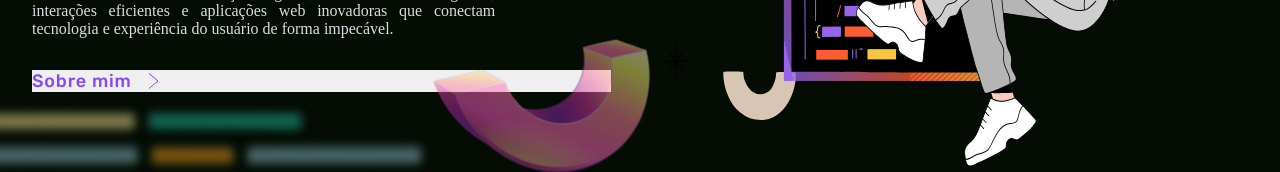
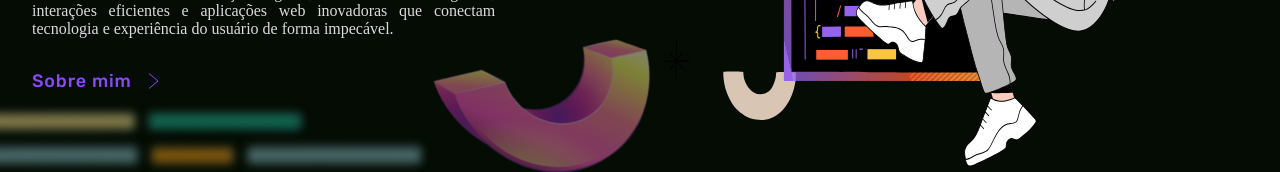
Before and after one commit to Pedrosavioo/portfolio, a React (Create React App) app: page /home in a window 1280 px wide. Shown: the part 575-747 px from the top of the page. Built offline with nearby package versions, Linux system fonts and the light colour scheme; the HTML template or start-up script is replaced by a standard one; a web font is replaced by a local one.

Commit message:
feat: add button component

```diff
--- a/src/components/button/Button.css
+++ b/src/components/Button/Button.css
@@ -1,4 +1,6 @@
 .btn {
+   background-color: var(--background);
+   width: fit-content;
    display: flex;
    align-items: center;
    gap: 1rem;
--- a/src/components/button/Button.jsx
+++ b/src/components/Button/Button.jsx
@@ -2,9 +2,10 @@
 import "./Button.css";
 import lineImg from "./../../imgs/line.svg";
 
-const Button = ({ content, onClick }) => {
+const Button = ({ content, onClick, className }) => {
+   const classNameString = `btn ${className}`;
    return (
-      <button className="btn" onClick={onclick}>
+      <button className={classNameString} onClick={onclick}>
          {content}
          <img src={lineImg} alt="line button" />
       </button>
```
